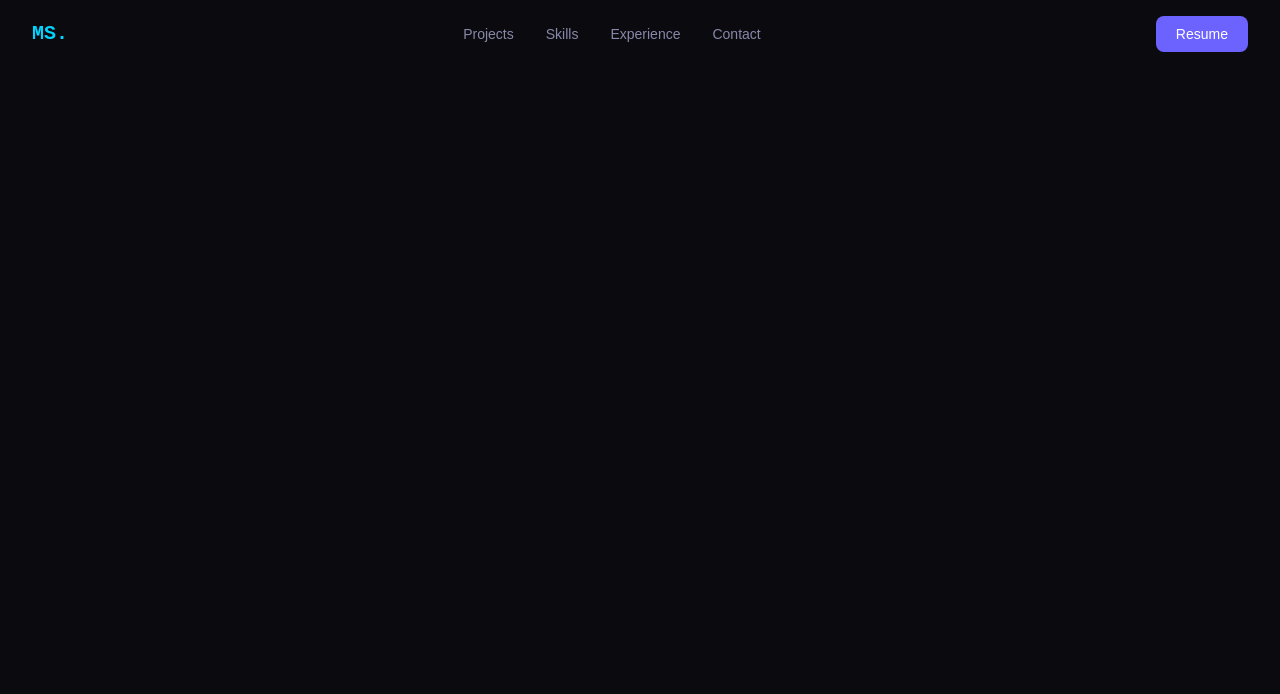
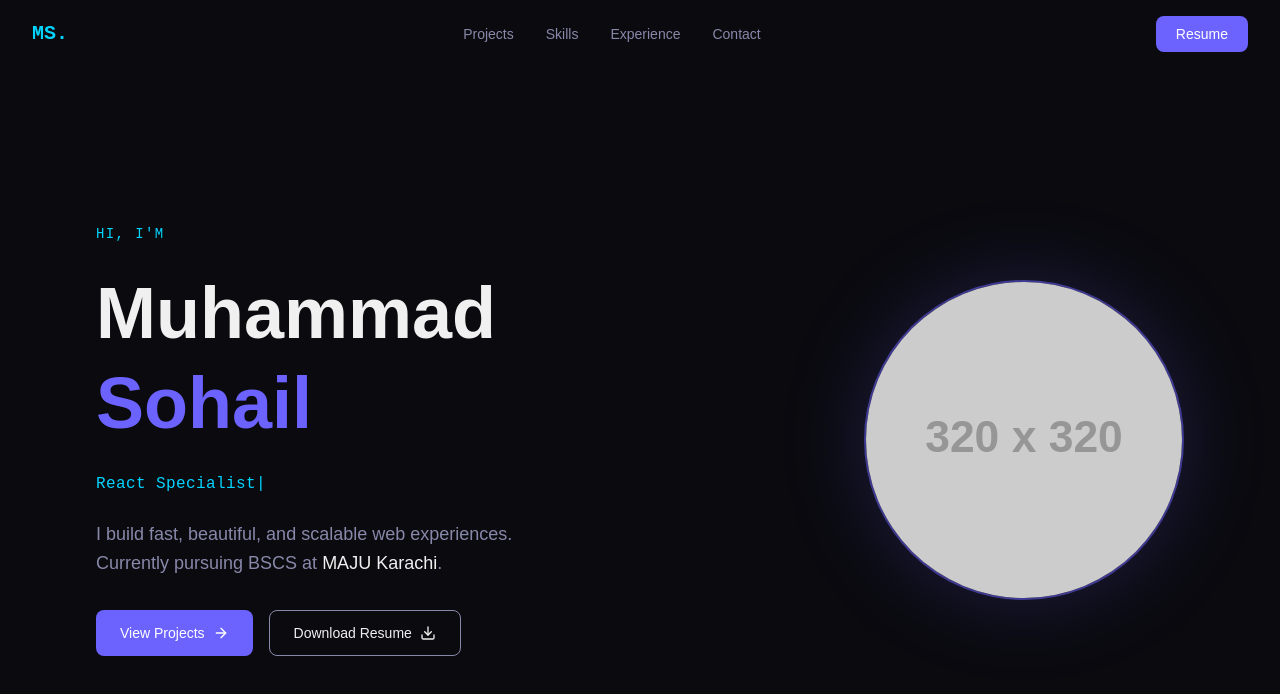
Before and after one commit to MuhammadSohail400/MERN-Projects, a React (Vite) app: page / in a window 1280 px wide. Shown: the top 694 px of the page. Built offline with nearby package versions, Linux system fonts and the light colour scheme.

Commit message:
feat: add phase 2 hero section and glowbutton component

```diff
--- a/src/App.jsx
+++ b/src/App.jsx
@@ -1,5 +1,5 @@
 import Layout from "./components/layout/Layout"
-// import Hero from "./components/sections/Hero"
+import Hero from "./components/sections/Hero"
 // import About from "./components/sections/About"
 // import Skills from "./components/sections/Skills"
 // import Projects from "./components/sections/Projects"
@@ -9,8 +9,8 @@ import Layout from "./components/layout/Layout"
 const App = () => {
   return (
     <Layout>
-      {/* <Hero />
-      <About />
+      <Hero />
+      {/* <About />
       <Skills />
       <Projects />
       <Experience />
--- /dev/null
+++ b/src/components/sections/Hero.jsx
@@ -0,0 +1,140 @@
+import { TypeAnimation } from "react-type-animation"
+import { ArrowRight, Download } from "lucide-react"
+import { motion } from "framer-motion"
+import GlowButton from "../ui/GlowButton"
+// import profile from "../../assets/images/profile.jpg"
+
+// ── Animation Variants ──────────────────────────────
+const fadeUp = {
+  hidden:  { opacity: 0, y: 30 },
+  visible: { opacity: 1, y: 0 },
+}
+
+// ── Component ───────────────────────────────────────
+const Hero = () => {
+  return (
+    <section
+      id="home"
+      className="min-h-screen flex items-center px-8 md:px-16 lg:px-24 pt-20"
+    >
+      <div className="w-full flex flex-col-reverse md:flex-row items-center justify-between gap-12">
+
+        {/* ── Left Side ── */}
+        <motion.div
+          className="flex-1 flex flex-col gap-6"
+          variants={fadeUp}
+          initial="hidden"
+          animate="visible"
+          transition={{ duration: 0.6 }}
+        >
+
+          {/* Greeting */}
+          <motion.p
+            className="font-mono text-cyan text-sm tracking-widest uppercase"
+            variants={fadeUp}
+            initial="hidden"
+            animate="visible"
+            transition={{ duration: 0.6, delay: 0.1 }}
+          >
+            Hi, I'm
+          </motion.p>
+
+          {/* Name */}
+          <motion.h1
+            className="font-syne text-5xl md:text-6xl lg:text-7xl font-extrabold text-light leading-tight"
+            variants={fadeUp}
+            initial="hidden"
+            animate="visible"
+            transition={{ duration: 0.6, delay: 0.2 }}
+          >
+            Muhammad <br />
+            <span className="text-accent">Sohail</span>
+          </motion.h1>
+
+          {/* Typing Animation */}
+          <motion.div
+            className="font-mono text-muted text-sm md:text-base tracking-wide"
+            variants={fadeUp}
+            initial="hidden"
+            animate="visible"
+            transition={{ duration: 0.6, delay: 0.3 }}
+          >
+            <TypeAnimation
+              sequence={[
+                "Frontend Developer",       2000,
+                "React Specialist",         2000,
+                "MERN Stack Developer",     2000,
+                "UI Enthusiast",            2000,
+              ]}
+              repeat={Infinity}
+              wrapper="span"
+              className="text-cyan"
+            />
+          </motion.div>
+
+          {/* Subtitle */}
+          <motion.p
+            className="font-dm text-muted text-base md:text-lg max-w-md leading-relaxed"
+            variants={fadeUp}
+            initial="hidden"
+            animate="visible"
+            transition={{ duration: 0.6, delay: 0.4 }}
+          >
+            I build fast, beautiful, and scalable web experiences.
+            Currently pursuing BSCS at{" "}
+            <span className="text-light font-medium">MAJU Karachi</span>.
+          </motion.p>
+
+          {/* Buttons */}
+          <motion.div
+            className="flex flex-wrap gap-4 mt-2"
+            variants={fadeUp}
+            initial="hidden"
+            animate="visible"
+            transition={{ duration: 0.6, delay: 0.5 }}
+          >
+            <GlowButton
+              variant="primary"
+              onClick={() => document.getElementById("projects").scrollIntoView({ behavior: "smooth" })}
+            >
+              View Projects <ArrowRight size={16} />
+            </GlowButton>
+
+            <GlowButton
+              variant="outline"
+              onClick={() => window.open("/resume.pdf")}
+            >
+              Download Resume <Download size={16} />
+            </GlowButton>
+          </motion.div>
+
+        </motion.div>
+
+        {/* ── Right Side — Profile Image ── */}
+        <motion.div
+          className="shrink-0"
+          initial={{ opacity: 0, scale: 0.8 }}
+          animate={{ opacity: 1, scale: 1 }}
+          transition={{ duration: 0.7, delay: 0.3 }}
+        >
+          <div className="relative w-64 h-64 md:w-80 md:h-80">
+
+            {/* Glow ring behind image */}
+            <div className="absolute inset-0 rounded-full bg-accent/20 blur-2xl" />
+
+            {/* Profile image */}
+            <img
+              src="https://placehold.co/320x320"
+              alt="Muhammad Sohail"
+              className="relative z-10 w-full h-full object-cover rounded-full border-2 border-accent/50"
+            />
+
+          </div>
+        </motion.div>
+
+      </div>
+    </section>
+  )
+}
+
+export default Hero
```
